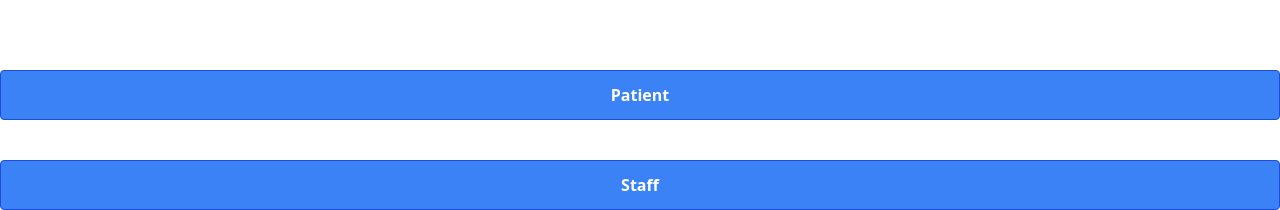
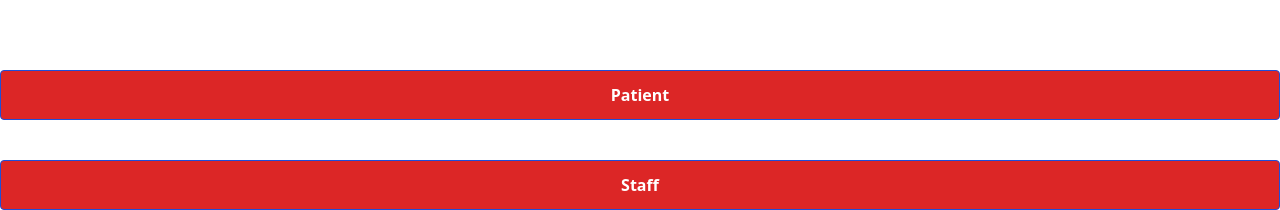
Before and after one commit to daltay15/HackDFW, a React (Create React App) app: page / in a window 1280 px wide. Shown: the part 730-940 px from the top of the page. Built offline with nearby package versions, Linux system fonts and the light colour scheme.

Commit message:
Color Change

```diff
--- a/src/pages/home.js
+++ b/src/pages/home.js
@@ -9,13 +9,13 @@ export default function Home() {
         src="https://mma.prnewswire.com/media/1158375/Childrens_Health_Logo.jpg?p=facebook"
         alt="Children's Health Logo"
       />
-      <div className="flex items-center justify-center bg-blue-500 hover:bg-blue-700 text-white font-bold py-3 px-20 border border-blue-700 rounded mt-[30px]">
+      <div className="flex items-center justify-center bg-red-600 hover:bg-red-700 text-white font-bold py-3 px-20 border border-blue-700 rounded mt-[30px]">
         <Link to = "/patientlogin">
         <button>Patient</button>
         </Link>
       </div>
 
-      <div className="flex items-center justify-center bg-blue-500 hover:bg-blue-700 text-white font-bold py-3 px-20 border border-blue-700 rounded mt-[40px]">
+      <div className="flex items-center justify-center bg-red-600 hover:bg-red-700 text-white font-bold py-3 px-20 border border-blue-700 rounded mt-[40px]">
         <Link to="stafflogin">
           <button>Staff</button>
         </Link>
```
